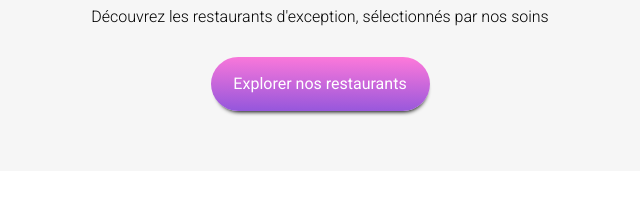
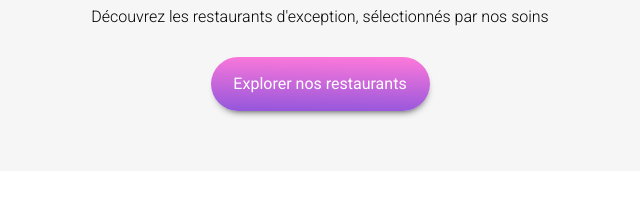
Before and after one commit to Chrisdeparis/milfortchristian_3_23052021, a website: page index.html in a window 1280 px wide. Shown: the part 215-413 px from the top of the page, 320-960 px from the left. Drawn offline with Linux system fonts and the light colour scheme; a web font is replaced by a local one.

Commit message:
explorer btn boxshadow

```diff
--- a/scss/pages/_home.scss
+++ b/scss/pages/_home.scss
@@ -264,7 +264,7 @@ div.explorer {
       width: 219px;
       font-family: "Roboto", sans-serif;
       border-radius: 35px;
-      box-shadow: 1px 5px 4px -4px #000000;
+      box-shadow: 1px 5px 8px -6px #000000;
 
       a {
         color: white;
```
Also changed, not shown: css/mobile.css.
